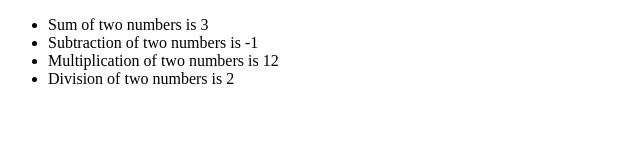
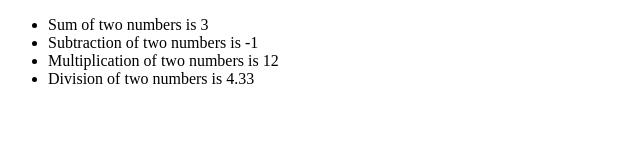
Before and after one commit to UtkarshSinghChouhan/ReactJS_Tutorial, a React (Create React App) app: page / in a window 1280 px wide. Shown: the top 160 px of the page, without its empty margins (0-640 px from the left). Built offline with nearby package versions, Linux system fonts and the light colour scheme.

Commit message:
completed

```diff
--- a/src/App.jsx
+++ b/src/App.jsx
@@ -12,6 +12,8 @@ function multiply(a, b){
 
 function division(a, b){
     let res = a/b;
+    // for showing only upto two decimal places
+    res = res.toFixed(2);
     return res;
 }
 
--- a/src/index.js
+++ b/src/index.js
@@ -8,7 +8,7 @@ ReactDOM.render(
             <li>Sum of two numbers is {obj.sum(1, 2)}</li>
             <li>Subtraction of two numbers is {obj.subtract(3, 4)}</li>
             <li>Multiplication of two numbers is {obj.multiply(3, 4)}</li>
-            <li>Division of two numbers is {obj.division(4, 2)}</li>
+            <li>Division of two numbers is {obj.division(13, 3)}</li>
         </ul>
     </>,
     document.getElementById("root")
```
